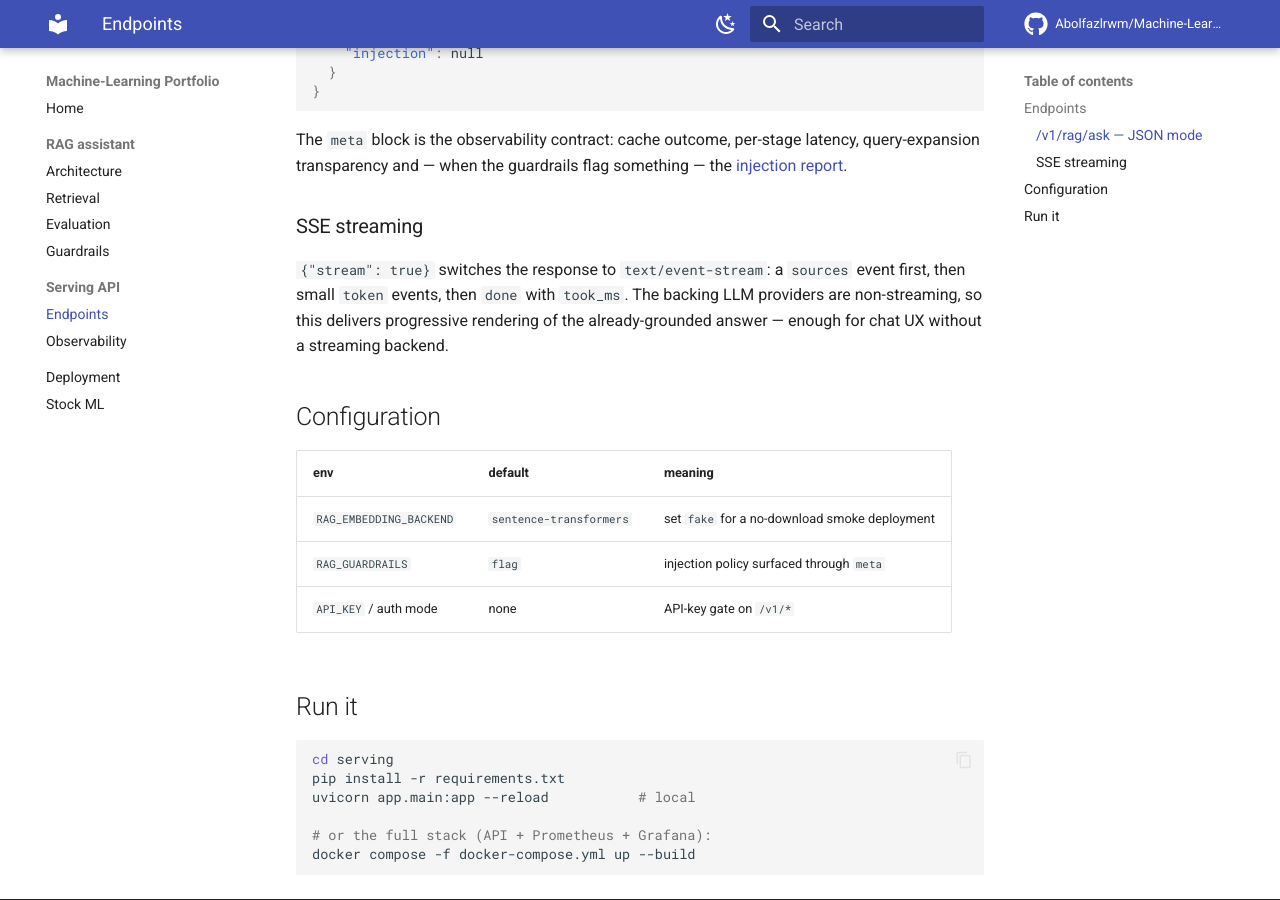
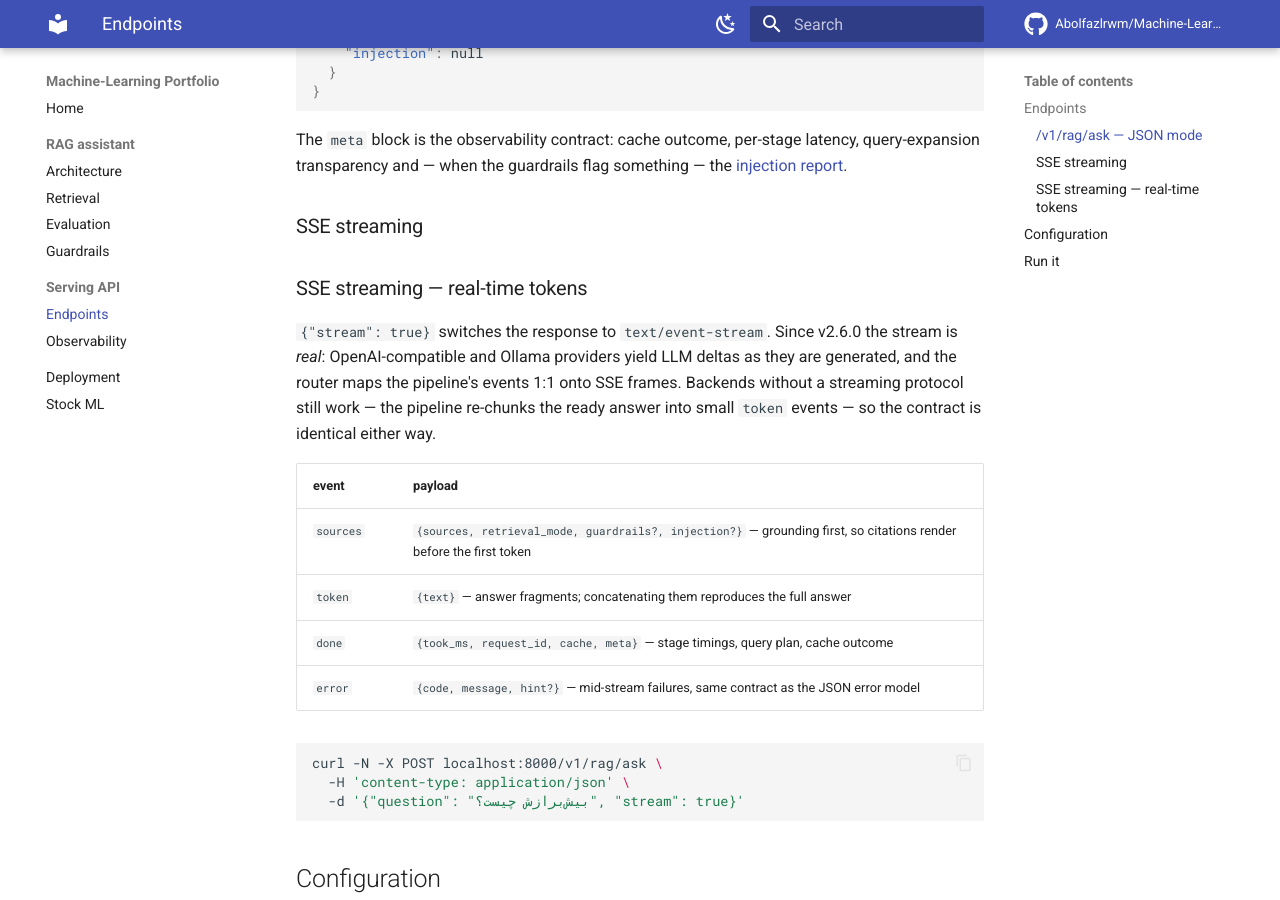
Before and after one commit to Abolfazlrwm/Machine-Learning, an MkDocs documentation site: the page built from docs/serving/api.md, in a window 1280 px wide and 900 px high, scrolled down 984 px. Built offline with MkDocs 1.6.1 and Material for MkDocs 9.7.7, drawn with Linux system fonts in a browser that asks for light colours; comment, search, counter and statistics services are not loaded.

Commit message:
docs: v2.6.0 — streaming docs, changelog, version bump

````diff
--- a/docs/serving/api.md
+++ b/docs/serving/api.md
@@ -47,11 +47,27 @@ something — the [injection report](../rag/safety.md).
 
 ### SSE streaming
 
-`{"stream": true}` switches the response to `text/event-stream`: a
-`sources` event first, then small `token` events, then `done` with
-`took_ms`. The backing LLM providers are non-streaming, so this delivers
-progressive rendering of the already-grounded answer — enough for chat UX
-without a streaming backend.
+### SSE streaming — real-time tokens
+
+`{"stream": true}` switches the response to `text/event-stream`. Since
+v2.6.0 the stream is *real*: OpenAI-compatible and Ollama providers yield
+LLM deltas as they are generated, and the router maps the pipeline's
+events 1:1 onto SSE frames. Backends without a streaming protocol still
+work — the pipeline re-chunks the ready answer into small `token` events —
+so the contract is identical either way.
+
+| event | payload |
+|---|---|
+| `sources` | `{sources, retrieval_mode, guardrails?, injection?}` — grounding first, so citations render before the first token |
+| `token` | `{text}` — answer fragments; concatenating them reproduces the full answer |
+| `done` | `{took_ms, request_id, cache, meta}` — stage timings, query plan, cache outcome |
+| `error` | `{code, message, hint?}` — mid-stream failures, same contract as the JSON error model |
+
+```bash
+curl -N -X POST localhost:8000/v1/rag/ask \
+  -H 'content-type: application/json' \
+  -d '{"question": "بیش‌برازش چیست؟", "stream": true}'
+```
 
 ## Configuration
 
````
Also changed, not shown: CHANGELOG.md (+45 -0 lines), README.md (+4 -2 lines), rag-farsi-assistant/README.md (+26 -0 lines), serving/README.md (+15 -5 lines), 1 other file.
